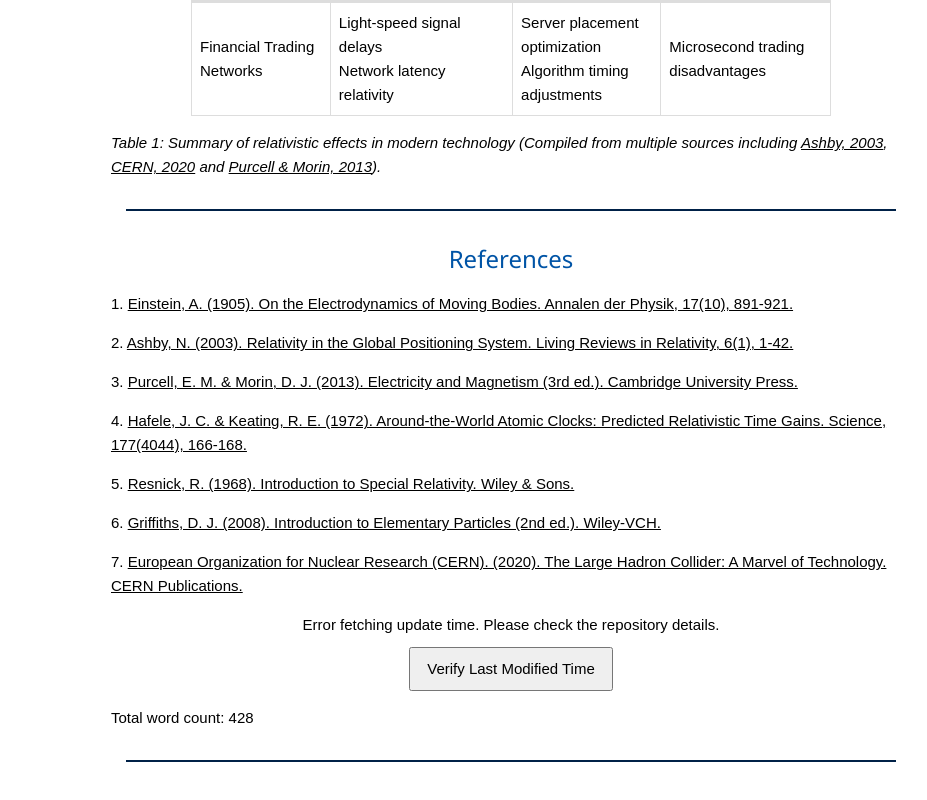
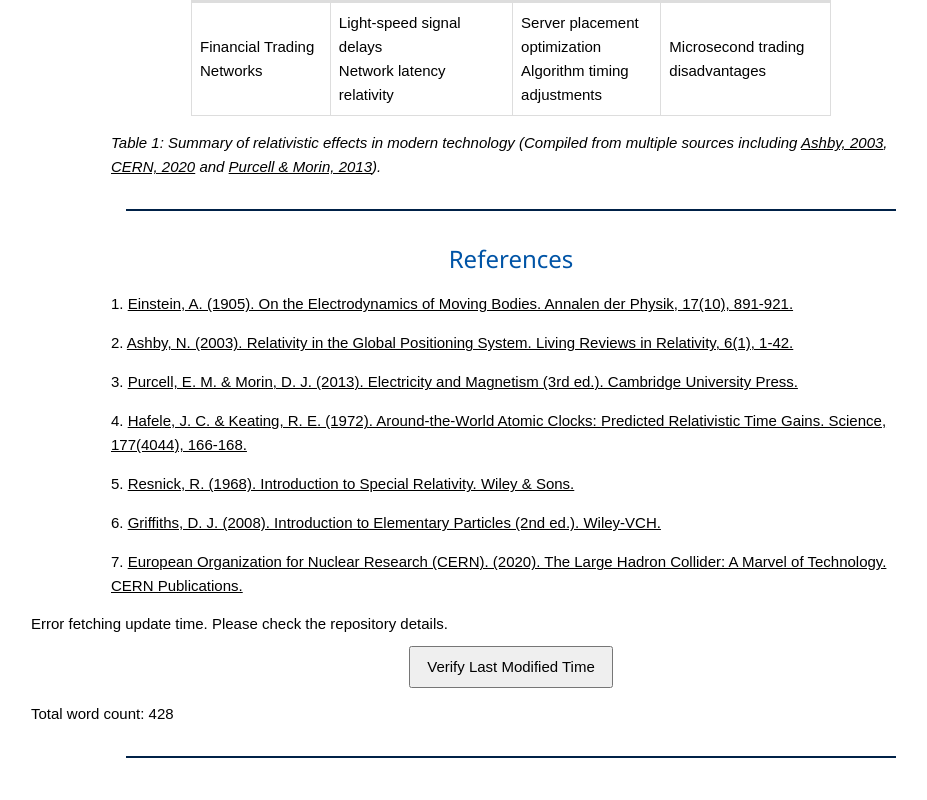
Before and after one commit to FEPSFY6922716/FY6922716, a plain HTML site: page index.html in a window 1280 px wide. Shown: the part 3755-4555 px from the top of the page, without its empty margins (129-1056 px from the left). Drawn offline with nearby package versions, Linux system fonts and the light colour scheme; no server answers.

Commit message:
Refactor HTML structure and add word count display

```diff
--- a/index.html
+++ b/index.html
@@ -5,7 +5,6 @@
 <meta name="viewport" content="width=device-width, initial-scale=1">
 <link rel="stylesheet" href="https://www.w3schools.com/w3css/4/w3.css">
 <style>
-/* ADD THESE NEW STYLES TO FIX THE ISSUES */
 body {
     background-color:#FFFFFF;
     margin: 0 auto; /* Centers page horizontally */
@@ -260,18 +259,10 @@ Additionally, another example of technology which relies on Einstein's relativis
 </div>
 
 <!-- Time Stamp from H3 Worksheet -->
-<div class="content-text" style="text-align:center;">
 <div id="last-updated">Loading last update time...</div>
 <button onclick="verifyLastUpdatedTime()" style="display: block; margin: 10px auto; padding: 8px 16px;">
     Verify Last Modified Time
 </button>
-</div>
-
-<!-- Word Count from H3 Worksheet -->
-<div class="content-text">
-<p id="totalWordCount"></p>
-</div>
-<hr>
 
 <script>
     async function getLastUpdatedTime() {
@@ -312,6 +303,10 @@ Additionally, another example of technology which relies on Einstein's relativis
     window.onload = getLastUpdatedTime;
 </script>
 
+<!-- Word Count from H3 Worksheet -->
+<p id="totalWordCount"></p>
+<hr>
+
 <script>
   function displayWordCount(sectionId) {
     const text = document.getElementById(sectionId).textContent;
```
